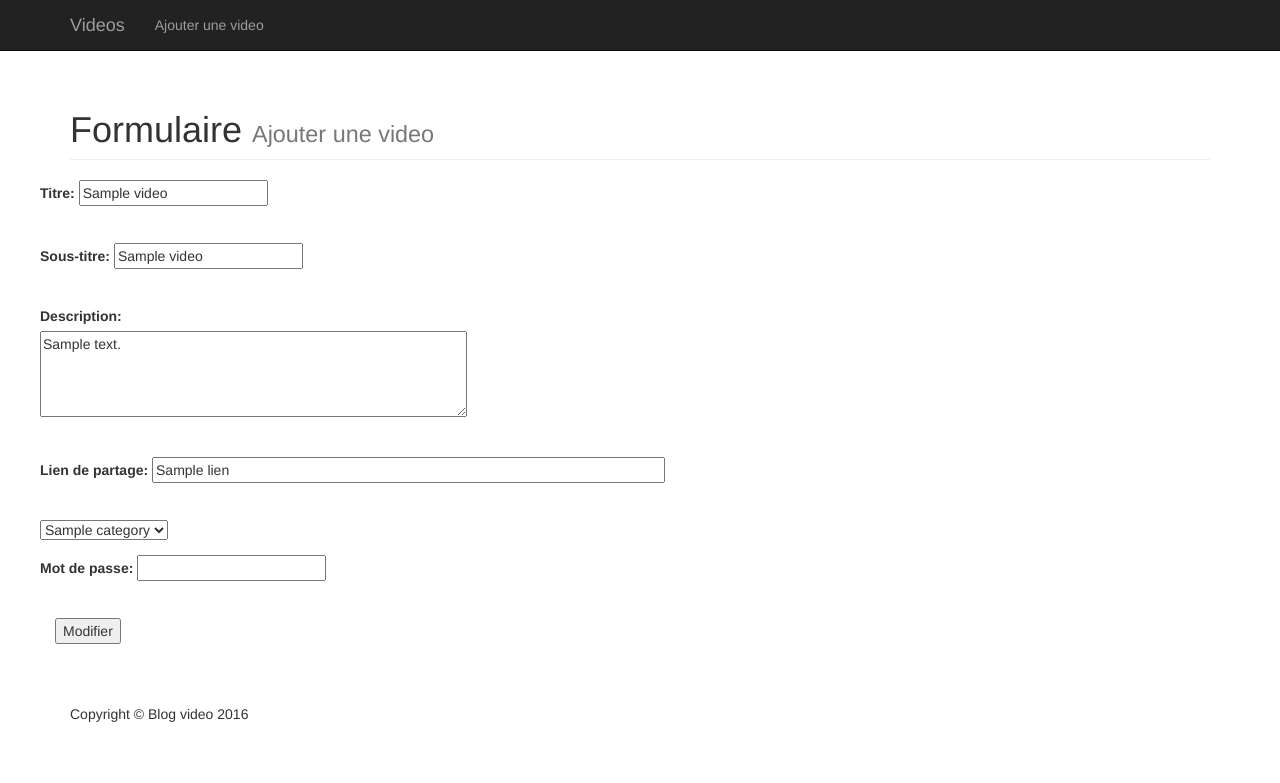
After one commit to Benoris/Blog-video, a PHP site: template startbootstrap-1-col-portfolio-gh-pages/view/updateform.php in a window 1280 px wide. The commit adds this page. Shown: the top 783 px of the page. Run offline with PHP 8.4, Linux system fonts and the light colour scheme; the template is opened without the code that fills it: most values are stand-ins (such as "Sample title", 1, 10 or a date in 2020).

Commit message:
rajout des fichier update

```diff
--- a/startbootstrap-1-col-portfolio-gh-pages/index.php
+++ b/startbootstrap-1-col-portfolio-gh-pages/index.php
@@ -19,6 +19,9 @@ try {
        case 'deletevideo':
             require_once 'controllers/deletevideo.php';
            break;
+       case 'updatevideo':
+            require_once 'controllers/updatevideo.php';
+            break;
 
     }
 } catch (Exception $e) {
--- /dev/null
+++ b/startbootstrap-1-col-portfolio-gh-pages/view/updateform.php
@@ -0,0 +1,129 @@
+<?php ?>
+<!DOCTYPE html>
+<html lang="en">
+
+    <head>
+
+        <meta charset="utf-8">
+        <meta http-equiv="X-UA-Compatible" content="IE=edge">
+        <meta name="viewport" content="width=device-width, initial-scale=1">
+        <meta name="description" content="">
+        <meta name="author" content="">
+
+        <title>Ajouter une vidéo</title>
+
+        <!-- Bootstrap Core CSS -->
+        <link href="css/bootstrap.min.css" rel="stylesheet">
+
+        <!-- Custom CSS -->
+        <link href="css/1-col-portfolio.css" rel="stylesheet">
+
+        <!-- HTML5 Shim and Respond.js IE8 support of HTML5 elements and media queries -->
+        <!-- WARNING: Respond.js doesn't work if you view the page via file:// -->
+        <!--[if lt IE 9]>
+            <script src="https://oss.maxcdn.com/libs/html5shiv/3.7.0/html5shiv.js"></script>
+            <script src="https://oss.maxcdn.com/libs/respond.js/1.4.2/respond.min.js"></script>
+        <![endif]-->
+
+    </head>
+
+    <body>
+
+        <!-- Navigation -->
+        <nav class="navbar navbar-inverse navbar-fixed-top" role="navigation">
+            <div class="container">
+                <!-- Brand and toggle get grouped for better mobile display -->
+                <div class="navbar-header">
+                    <button type="button" class="navbar-toggle" data-toggle="collapse" data-target="#bs-example-navbar-collapse-1">
+                        <span class="sr-only">Toggle navigation</span>
+                        <span class="icon-bar"></span>
+                        <span class="icon-bar"></span>
+                        <span class="icon-bar"></span>
+                    </button>
+                    <a class="navbar-brand" href="index.php?action=listvideo">Videos</a>
+                </div>
+                <!-- Collect the nav links, forms, and other content for toggling -->
+                <div class="collapse navbar-collapse" id="bs-example-navbar-collapse-1">
+                    <ul class="nav navbar-nav">
+                        <li>
+                            <a href="add.php">Ajouter une video</a>
+                        </li>
+                    </ul>
+                </div>
+                <!-- /.navbar-collapse -->
+            </div>
+            <!-- /.container -->
+        </nav>
+
+        <!-- Page Content -->
+        <div class="container">
+
+            <!-- Page Heading -->
+            <div class="row">
+                <div class="col-lg-12">
+                    <h1 class="page-header">Formulaire
+                        <small>Ajouter une video</small>
+                    </h1>
+                </div>
+            </div>
+            <div class="row">
+                <form action="controllers/update.php" method="post" class="form-horizontal">
+                    <div class="form-group">
+                        <label for="title">Titre: </label>
+                        <input type="text" name="title" id="title" value="<?php echo $video['Titre'] ?>" required="">
+                    </div>
+                    <br>
+                    <div class="form-group">
+                        <label for="soustitre">Sous-titre: </label>
+                        <input type="text" name="soustitle" id="soustitle" value="<?php echo $video['SousTitre'] ?>" required="">
+                    </div>
+                    <br>
+                    <div class="form-group">
+                        <label for="description">Description: </label><br>
+                        <textarea name="description" id="description" rows="4" cols="50"><?php echo $video['Description']; ?></textarea>
+                    </div>
+                    <br>
+                    <div class="form-group">
+                        <label for="link">Lien de partage: </label>
+                        <input type="text" size="60" name="link" id="link" value="<?php echo $video['Lien'] ?>" required="">
+                    </div>
+                    <br>
+                    <div class="form-group">
+                        <select name="categorie">
+                            <?php foreach ($categories as $c) : ?>
+                                <option value="<?php echo $c['idCategorie'] ?>"><?php echo $c['NomCategorie']; ?></option>
+                            <?php endforeach; ?>
+                        </select>
+                    </div>
+                    <div class="form-group">
+                        <label for="pwd">Mot de passe:</label>
+                        <input type="password" name="pwd" value="" id="pwd">
+                        <input type="hidden" name="idVideo" value="<?php $video['idVideo']?>">
+                    </div>
+                    <br>
+                    <p><input type="submit" name="submit" id="submit" value="Modifier"></p>
+
+                </form>
+            </div>
+            <!-- Footer -->
+            <footer>
+                <div class="row">
+                    <div class="col-lg-12">
+                        <p>Copyright &copy; Blog video 2016</p>
+                    </div>
+                </div>
+                <!-- /.row -->
+            </footer>
+
+        </div>
+        <!-- /.container -->
+
+        <!-- jQuery -->
+        <script src="js/jquery.js"></script>
+
+        <!-- Bootstrap Core JavaScript -->
+        <script src="js/bootstrap.min.js"></script>
+
+    </body>
+
+</html>
```
Also changed, not shown: startbootstrap-1-col-portfolio-gh-pages/controllers/update.php (added, +53 -0 lines), startbootstrap-1-col-portfolio-gh-pages/controllers/updatevideo.php (added, +14 -0 lines), startbootstrap-1-col-portfolio-gh-pages/model/video.php (+8 -16 lines).
